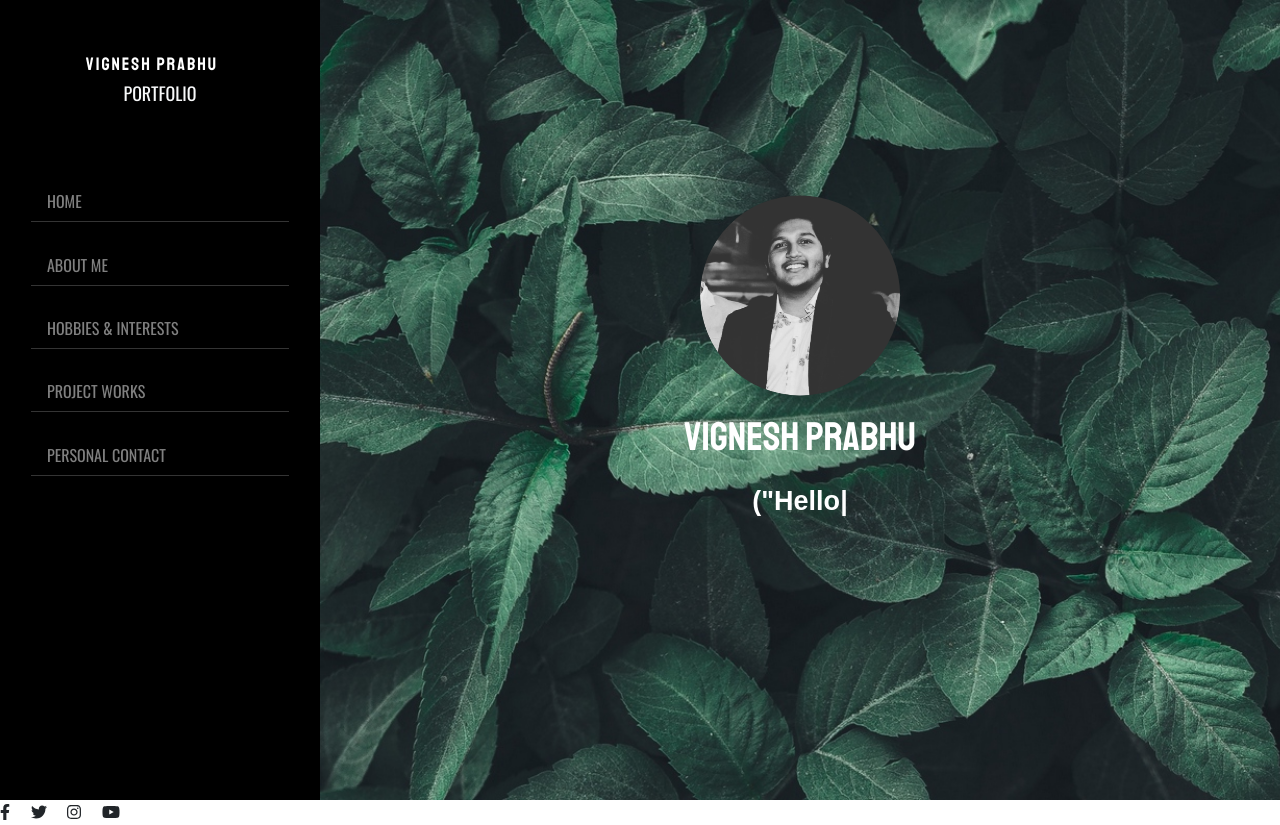
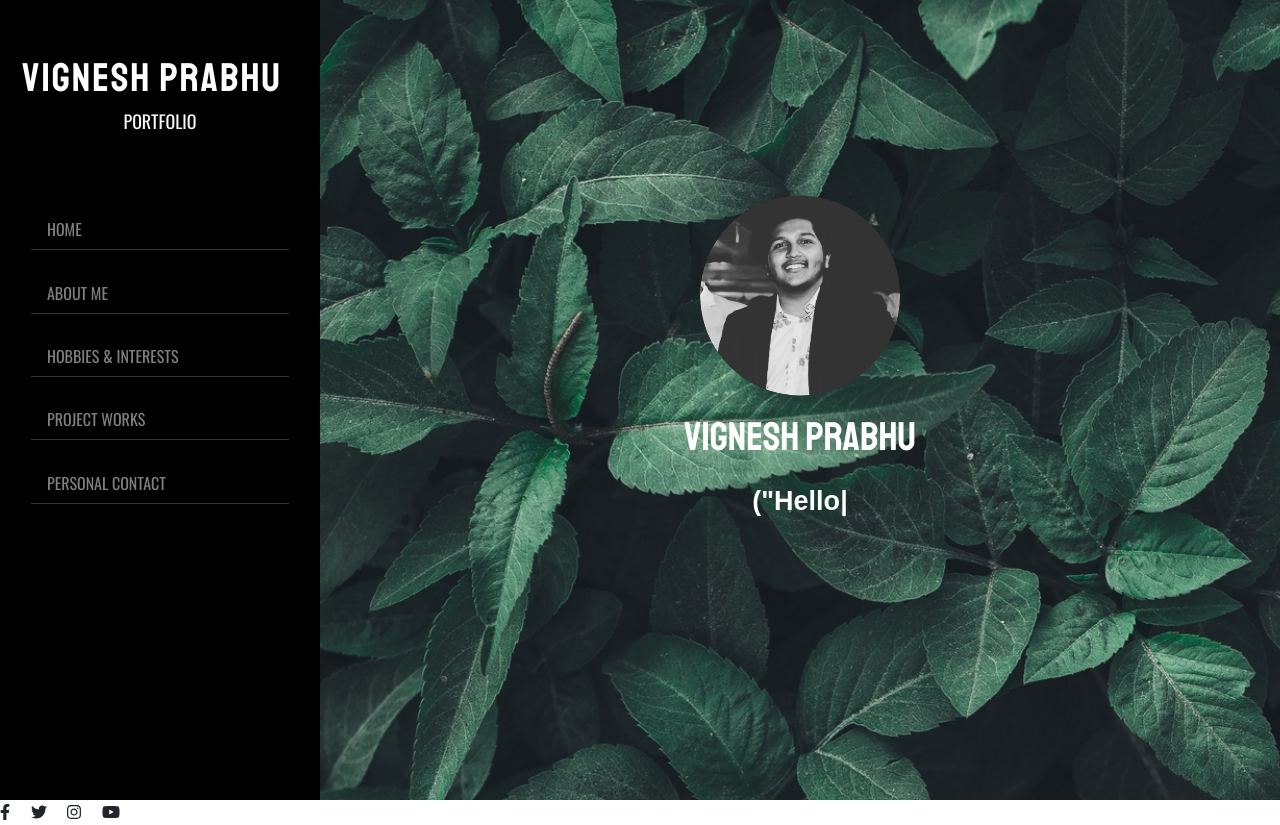
Before and after one commit to Vignesh-Prabhu/-Portfolio, a plain HTML site: page index.html in a window 1280 px wide. Shown: the top 825 px of the page. Drawn offline with nearby package versions, Linux system fonts and the light colour scheme; a web font is replaced by a local one.

Commit message:
font size back to 40

```diff
--- a/index.html
+++ b/index.html
@@ -17,7 +17,7 @@
             <div class="col-3 bgcolor-black">
                 <nav class="primary-nav navbar-expand-md">
                     <div class="site-title text-center text-light py-5">
-                        <a href="#home" class="navbar-brand font-staat font-size-30">VIGNESH PRABHU</a>
+                        <a href="#home" class="navbar-brand font-staat font-size-40">VIGNESH PRABHU</a>
                         <p class="description text-uppercase font-os">Portfolio</p>
 
                     </div>
```
